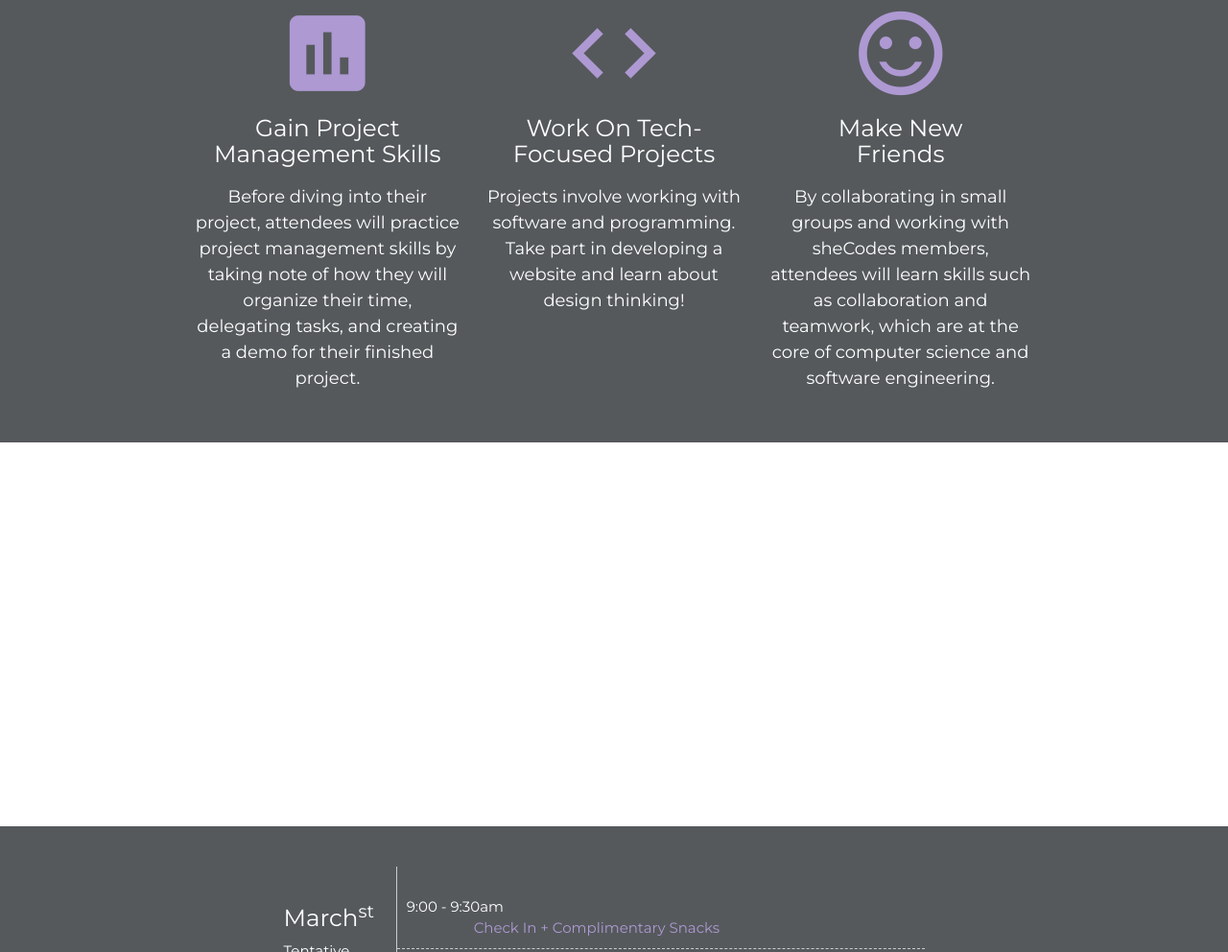
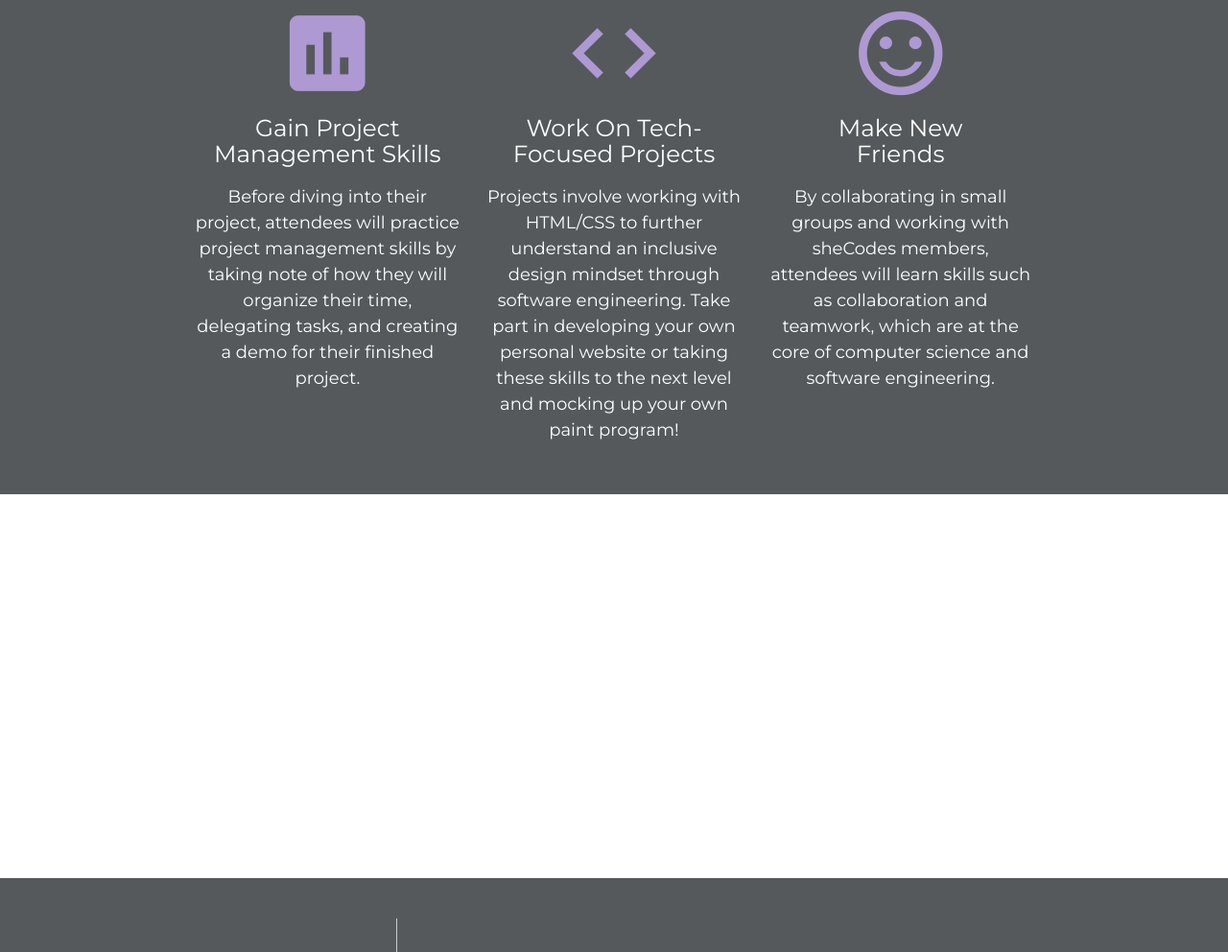
Before and after one commit to tdenise/sheCodes-Website, a plain HTML site: page fwd.html in a window 1280 px wide. Shown: the part 1160-2152 px from the top of the page at 96% size. Drawn offline with nearby package versions, Linux system fonts and the light colour scheme; a script that the page names is missing.

Commit message:
change project description section

```diff
--- a/fwd.html
+++ b/fwd.html
@@ -62,7 +62,7 @@ The Future Women Developers (FWD) Conference aims to target local middle and hig
                 <div class="center promo promo-example">
                      <i class="material-icons">code</i>
                     <h5 class="promo-caption">Work On Tech-Focused Projects</h5>
-                    <p class="light center">Projects involve working with software and programming. Take part in developing a website and learn about design thinking! </p>
+                    <p class="light center">Projects involve working with HTML/CSS to further understand an inclusive design mindset through software engineering. Take part in developing your own personal website or taking these skills to the next level and mocking up your own paint program! </p>
                 </div>
             </div>
             <div class="col s12 m4 l4">
```
